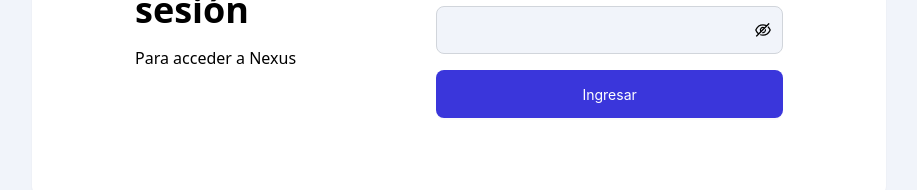
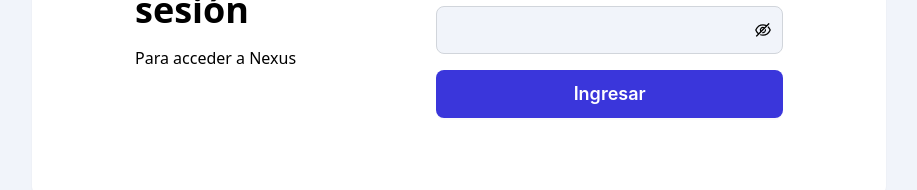
Before and after one commit to enmarcm/nexus-client, a React (Vite) app: page /login in a window 1280 px wide. Shown: the part 402-592 px from the top of the page, without its empty margins (181-1098 px from the left). Built offline with nearby package versions, Linux system fonts and the light colour scheme.

Commit message:
feat(Button): create button component

```diff
--- a/src/components/Button.tsx
+++ b/src/components/Button.tsx
@@ -36,7 +36,7 @@ export const Button: React.FC<ButtonProps> = ({
         borderRadius: "0.5rem",
         border: "none",
       }}
-      className="px-2 py-6 transition-all duration-300 ease-in-out transform hover:scale-105 hover:brightness-90"
+      className="px-2 py-6 transition-all duration-300 ease-in-out transform hover:scale-105 hover:brightness-90 text-lg font-semibold"
     >
       {content}
     </AntButton>
```
